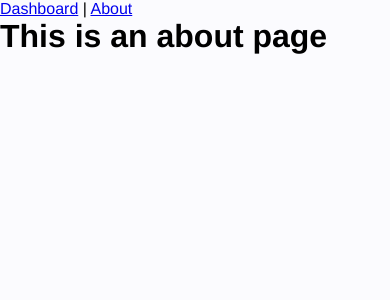
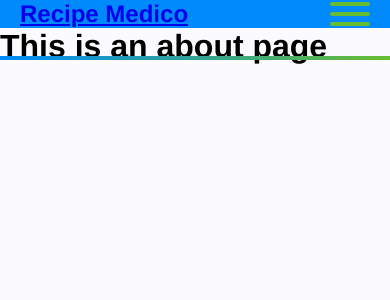
Before and after one commit to AJ-Wi/AJ-Recipe_vue-CLI, a Vue app: page /about in a window 390 px wide. Shown: the top 300 px of the page. Built offline with nearby package versions, Linux system fonts and the light colour scheme.

Commit message:
creando header mobil

```diff
--- a/src/components/Header.vue
+++ b/src/components/Header.vue
@@ -1,8 +1,50 @@
 <template>
   <header id="site-header">
-    <div id="nav">
-      <router-link to="/">Dashboard</router-link> |
-      <router-link to="/about">About</router-link>
-    </div>
+    <nav id="site-header_nav">
+      <h1>
+        <router-link to="/">Recipe Medico</router-link>
+      </h1>
+      <BtnMenu />
+    </nav>
   </header>
 </template>
+
+<script>
+import BtnMenu from "@/components/BtnMenu.vue";
+export default {
+  components: {
+    BtnMenu,
+  },
+};
+</script>
+
+<style>
+#site-header {
+  background-color: var(--primary-color);
+  padding: 0 20px;
+  display: flex;
+  position: sticky;
+  top: 0;
+}
+
+#site-header::after {
+  content: "";
+  position: absolute;
+  top: calc(60px - 4px);
+  left: 0;
+  width: 100%;
+  height: 4px;
+  background: linear-gradient(
+    to right,
+    var(--primary-color),
+    var(--second-color)
+  );
+}
+
+#site-header_nav {
+  width: 100%;
+  display: grid;
+  grid-template-columns: 1fr 40px;
+  align-content: center;
+}
+</style>
```
